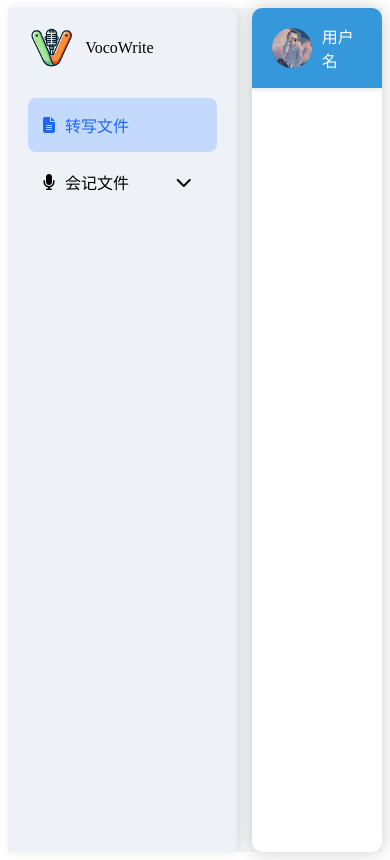
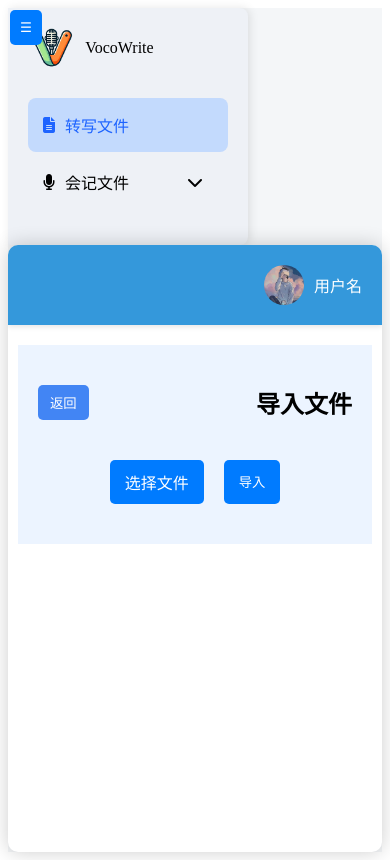
Before and after one commit to octal-zhihao/VocoWrite, a Vue app in the folder frontend/: page /file-import in a window 390 px wide. Built offline with nearby package versions, Linux system fonts and the light colour scheme.

Commit message:
feat: add fileimport

```diff
--- a/frontend/src/App.vue
+++ b/frontend/src/App.vue
@@ -1,7 +1,9 @@
 <template>
   <div class="app-container">
+    <!-- 侧边栏折叠按钮 -->
+    <button class="toggle-sidebar-btn" @click="toggleSidebar">☰</button>
     <!-- 引入侧边栏组件 -->
-    <Sidebar />
+    <Sidebar :class="{ active: isSidebarVisible }" />
 
     <!-- 主内容区域 -->
     <div class="main-container">
@@ -25,7 +27,17 @@ export default {
     Sidebar,
     Header,
   },
-};
+  data() {
+      return {
+        isSidebarVisible: false // 默认隐藏侧边栏
+      };
+    },
+    methods: {
+      toggleSidebar() {
+        this.isSidebarVisible = !this.isSidebarVisible; // 切换侧边栏状态
+      }
+    }
+  };
 </script>
 
 <style>
@@ -46,11 +58,42 @@ export default {
   overflow: hidden;
 }
 
-
 .content {
   margin-top: 10px;
   padding: 0px 30px; /* 适当增加内边距 */
   flex-grow: 1;
 }
 
+.toggle-sidebar-btn {
+  display: none; /* 默认隐藏 */
+  position: absolute;
+  top: 10px;
+  left: 10px;
+  z-index: 2000;
+  background-color: #007bff;
+  color: white;
+  border: none;
+  padding: 10px;
+  border-radius: 5px;
+  cursor: pointer;
+}
+
+/* 媒体查询，适应小屏幕设备 */
+@media (max-width: 768px) {
+  .app-container {
+    flex-direction: column;
+  }
+
+  .main-container {
+    margin-left: 0;
+  }
+
+  .content {
+    padding: 10px; /* 减小内边距 */
+  }
+
+  .toggle-sidebar-btn {
+    display: block; /* 小屏幕显示按钮 */
+  }
+}
 </style>
--- a/frontend/src/router/index.js
+++ b/frontend/src/router/index.js
@@ -1,6 +1,7 @@
 import { createRouter, createWebHistory } from 'vue-router';
 import Home from '../views/Home.vue';
 import Record from '../views/Record.vue'; // 录音界面
+import FileImport from '../views/FileImport.vue'; // 导入文件界面
 
 const routes = [
   {
@@ -13,6 +14,11 @@ const routes = [
     name: 'Record',
     component: Record,
   },
+  {
+    path: '/file-import',
+    name: 'FileImport',
+    component: FileImport,
+  },
   // 其他页面...
 ];
 
--- a/frontend/src/style.css
+++ b/frontend/src/style.css
@@ -147,3 +147,32 @@ body {
     box-shadow: 0 -2px 5px rgba(0, 0, 0, 0.1);
     text-align: center;
 }
+
+/* 全局样式 */
+.sidebar {
+  width: 250px; /* 默认宽度 */
+  transition: transform 0.3s ease; /* 侧边栏滑出动画 */
+}
+
+/* 在小屏幕上默认隐藏侧边栏 */
+@media (max-width: 768px) {
+  .sidebar {
+    transform: translateX(-100%); /* 移出屏幕 */
+    position: fixed; /* 固定位置 */
+    top: 0;
+    left: 0;
+    height: 100%;
+    z-index: 1000;
+    background-color: #fff; /* 背景色 */
+    box-shadow: 2px 0px 5px rgba(0, 0, 0, 0.5); /* 阴影效果 */
+  }
+
+  .sidebar.active {
+    transform: translateX(0); /* 显示侧边栏 */
+  }
+
+  /* 主内容区增加间距 */
+  .main-content {
+    margin-left: 0; /* 移动端不留出侧边栏空间 */
+  }
+}
--- /dev/null
+++ b/frontend/src/views/FileImport.vue
@@ -0,0 +1,130 @@
+<template>
+  <div class="file-import">
+    <!-- 顶部返回按钮 -->
+    <div class="header">
+      <button @click="goBack" class="back-button">返回</button>
+      <h2>导入文件</h2>
+    </div>
+
+    <!-- 文件导入控制 -->
+    <div class="controls">
+      <label class="file-input-label control-button">
+        选择文件
+        <input type="file" @change="handleFileUpload" class="file-input" />
+      </label>
+      <button @click="importFile" class="control-button">导入</button>
+    </div>
+
+    <!-- 显示导入状态 -->
+    <div v-if="importStatus" class="status">
+      <p>{{ importStatus }}</p>
+    </div>
+  </div>
+</template>
+
+<script>
+export default {
+  name: 'FileImport',
+  data() {
+    return {
+      importStatus: '',
+      selectedFile: null,
+      transcription: '', // 存储转录结果
+    };
+  },
+  methods: {
+    goBack() {
+      this.$router.go(-1);
+    },
+    // 从文件输入中获取选择的文件，并更新状态
+    handleFileUpload(event) {
+      const file = event.target.files[0];
+      if (file) {
+        this.selectedFile = file;
+        this.importStatus = `选择的文件: ${file.name}`;
+      }
+    },
+    // 导入文件并发送请求到 Whisper 模型
+    importFile() {
+      if (this.selectedFile) {
+        // 在这里添加实际的文件导入逻辑
+        this.importStatus = `文件 "${this.selectedFile.name}" 已成功导入！`;
+      } else {
+        this.importStatus = '请先选择一个文件。';
+      }
+    },
+  },
+};
+</script>
+
+<style scoped>
+.file-import {
+  padding: 20px;
+  background-color: #ecf4ff;
+  text-align: center;
+}
+
+.header {
+  display: flex;
+  justify-content: space-between;
+  align-items: center;
+  margin-bottom: 20px;
+}
+
+.back-button {
+  padding: 8px 12px;
+  background-color: #4285f4;
+  color: white;
+  border: none;
+  border-radius: 5px;
+  cursor: pointer;
+}
+
+.controls {
+  margin-bottom: 20px;
+  display: flex;
+  justify-content: center; /* 居中对齐 */
+  gap: 20px; /* 增加按钮之间的间距 */
+}
+
+.file-input-label {
+  display: inline-block;
+  cursor: pointer;
+  position: relative;
+}
+
+.file-input {
+  display: none; /* 隐藏默认文件输入框 */
+}
+
+.control-button {
+  padding: 10px 15px;
+  background-color: #007bff;
+  color: white;
+  border: none;
+  border-radius: 5px;
+  cursor: pointer;
+}
+
+.control-button:disabled {
+  background-color: #ccc;
+  cursor: not-allowed;
+}
+
+.transcription-card {
+  background-color: white;
+  border-radius: 10px;
+  box-shadow: 0 4px 10px rgba(0, 0, 0, 0.1);
+  padding: 20px;
+  margin-top: 20px;
+}
+
+.transcription-card h3 {
+  margin-bottom: 10px;
+}
+
+.transcription-card p {
+  white-space: pre-wrap; /* 保持换行 */
+  line-height: 1.5; /* 增加行间距 */
+}
+</style>
--- a/frontend/src/views/Home.vue
+++ b/frontend/src/views/Home.vue
@@ -62,7 +62,8 @@ export default {
     },
     // 导入文件的逻辑
     importFile() {
-      alert('文件导入功能尚未实现');
+      this.$router.push('/file-import');
+      // alert('文件导入功能尚未实现');
     }
   }
 };
```
